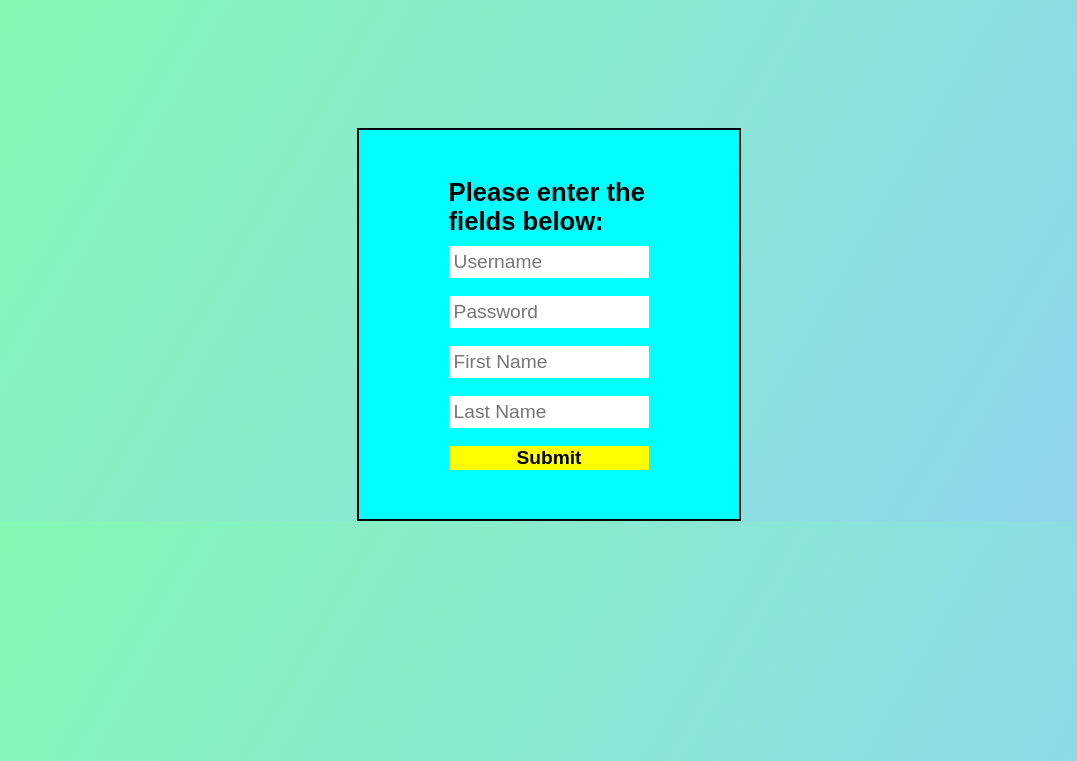
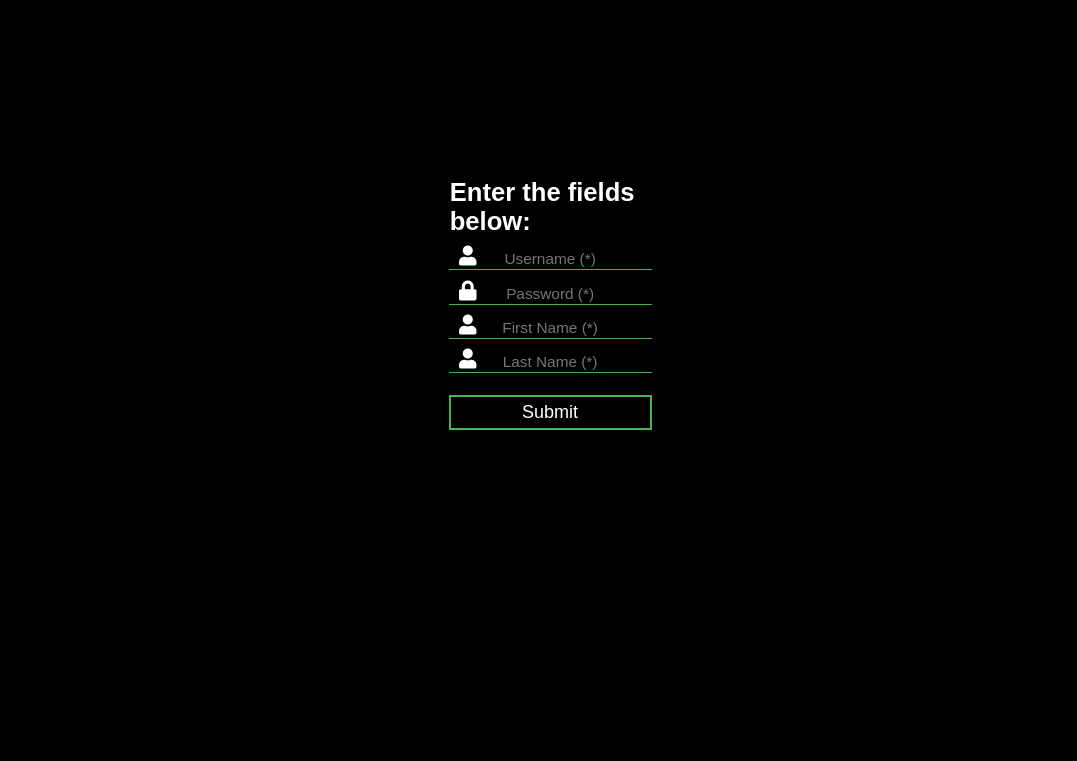
Before and after one commit to RLQYL/Flask-Login, a Flask app: page /create_user in a window 1280 px wide. Shown: the top 761 px of the page, without its empty margins (91-1168 px from the left). Run offline with Flask 2, Linux system fonts and the light colour scheme; some libraries are stand-ins or nearby versions.

Commit message:
Add font-awesome icons
I added font awesome lock and user icons.

```diff
--- a/static/body.css
+++ b/static/body.css
@@ -1,20 +1,20 @@
 *{
 	border: 0;
-    margin: 0;
-    box-sizing: border-box;
+  margin: 0;
+  box-sizing: border-box;
 }
 body{
-    background-image: linear-gradient(120deg, #84fab0 0%, #8fd3f4 100%);
+    background-color: black;
     font-family: Arial, Helvetica, sans-serif;
 }
 
 .title{
 	display: flex;
-  	flex-wrap: wrap;
-  	justify-content: center;
-  	align-items: center;
+  flex-wrap: wrap;
+  justify-content: center;
+  align-items: center;
 	font-size: 2vw;
-	color: black;
+	color: white;
 	font-weight: bold;
 	margin: 10px 0;
 }
--- a/static/form.css
+++ b/static/form.css
@@ -1,5 +1,7 @@
+@import "https://use.fontawesome.com/releases/v5.5.0/css/all.css";
+
 .formbox{
-	border: 2px solid black;
+  	border: 2px solid black;
 	width: 30%;
 	height: 40%;
 	padding-left: 7%;
@@ -9,42 +11,50 @@
 	margin-left: auto;
 	margin-right: auto;
 	margin-top: 10%;
-	background-color: #00ffff;
 	display: flex;
 	flex-flow: column wrap;
 	justify-content: center;
 	align-items: center;
 	overflow: auto;
+  	color: white;
 }
 
-.username, .password, .first_name, .last_name{
-	width: 100%;
-	font-size: 1.5vw;
-	color: black;
-	background-color: white;
-	border-color: white;
-	border: 0px;
-	padding: 5px;
-	margin: 0px;
+.textbox{
+  width: 100%;
+  overflow: hidden;
+  font-size: 20px;
+  border-bottom: 1px solid #4caf50;
+  margin-bottom: 5%;
+}
+.textbox i{
+  position: absolute;
+  float: left;
+  text-align: center;
+  width: 3%;
+}
+.textbox input{
+  border: none;
+  outline: none;
+  background: none;
+  color: white;
+  font-size: 1.2vw;
+  text-align: center;
 }
 
-button{
-	overflow: auto;
+.button{
+  width: 100%;
+  background: none;
+  border: 2px solid #4caf50;
+  color: white;
+  padding: 5px;
+  font-size: 18px;
+  cursor: pointer;
+  margin: 12px 0;
+  overflow: auto;
 }
 
-#submit_button{
-	width: 100%;
-	margin-bottom: 10px;
-}
-
-#submit_button, #create_new_account_button{
-	font-size: 1.5vw;
-	text-align: center;
-	color: black;
-	background-color: lightgrey;
-	border: 0px;
-	background-color: yellow;
-	font-weight: 650;
+#create_account{
+	width: 102%;
 }
 
 @media only screen and (max-width:620px) {
--- a/templates/CreateAccount.html
+++ b/templates/CreateAccount.html
@@ -18,13 +18,30 @@
 	{% endwith %}
 
 	<div class="formbox">
-		<p class="title"> Please enter the fields below: </p>
+		<p class="title"> Enter the fields below: </p>
 		<form action="/create_user" method="post">
-			<input type="text" class="username" name="username" minlength="3" placeholder="Username" required><br><br>
-			<input type="password" class="password" name="password" minlength="3" placeholder="Password" required><br><br>
-			<input type="text" class="first_name" name="first_name" placeholder="First Name" required><br><br>
-			<input type="text" class="last_name" name="last_name" placeholder="Last Name" required><br><br>
-			<input id="submit_button" type="submit" value="Submit">
+
+			<div class="textbox">
+	    		<i class="fas fa-user"></i>
+				<input type="text" class="username" name="username" minlength="3" placeholder="Username (*)" required>
+			</div>
+
+			<div class="textbox">
+	    		<i class="fas fa-lock"></i>
+				<input type="password" class="password" name="password" minlength="3" placeholder="Password (*)" required>
+			</div>
+
+			<div class="textbox">
+	    		<i class="fas fa-user"></i>
+				<input type="text" class="first_name" name="first_name" placeholder="First Name (*)" required>
+			</div>
+
+			<div class="textbox">
+	    		<i class="fas fa-user"></i>
+				<input type="text" class="last_name" name="last_name" placeholder="Last Name (*)" required>
+			</div>
+
+			<input class="button" type="submit" value="Submit">
 		</form>
 	</div>
 </body>
```
Also changed, not shown: templates/index.html (+17 -5 lines).
